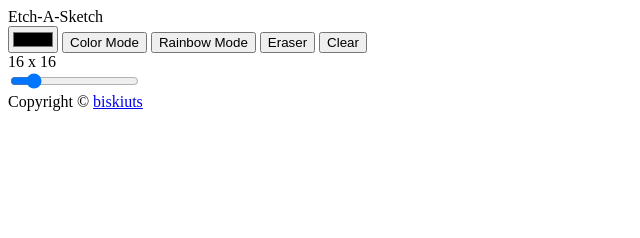
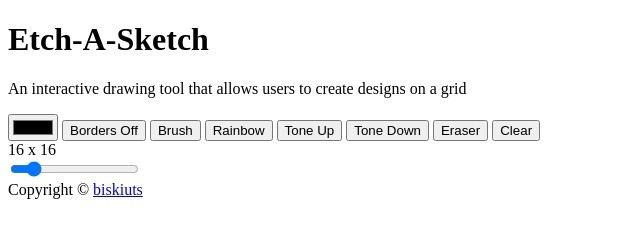
Before and after one commit to biskiuts/etch-a-sketch, a plain HTML site: page index.html in a window 1280 px wide. Shown: the whole page, without its empty margins (0-640 px from the left). Drawn offline with Linux system fonts and the light colour scheme.

Commit message:
Update HTML structure

```diff
--- a/index.html
+++ b/index.html
@@ -4,14 +4,21 @@
     <meta charset="UTF-8" />
     <meta name="viewport" content="width=device-width, initial-scale=1.0" />
     <title>Etch-A-Sketch</title>
+    <link rel="stylesheet" href="style.css" />
   </head>
   <body>
-    <header>Etch-A-Sketch</header>
+    <header>
+      <h1>Etch-A-Sketch</h1>
+      <p>An interactive drawing tool that allows users to create designs on a grid</p>
+    </header>
     <main>
       <aside class="settings">
         <input id="colorTool" type="color" value="#000000" />
-        <button id="colorBtn">Color Mode</button>
-        <button id="rainbowBtn">Rainbow Mode</button>
+        <button id="bordersBtn">Borders Off</button>
+        <button id="colorBtn">Brush</button>
+        <button id="rainbowBtn">Rainbow</button>
+        <button id="toneupBtn">Tone Up</button>
+        <button id="tonedownBtn">Tone Down</button>
         <button id="eraserBtn">Eraser</button>
         <button id="clearBtn">Clear</button>
         <div id="sizeValue">16 x 16</div>
```
